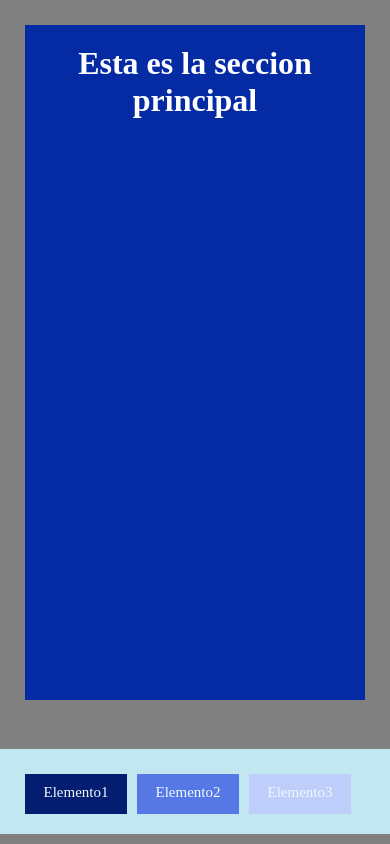
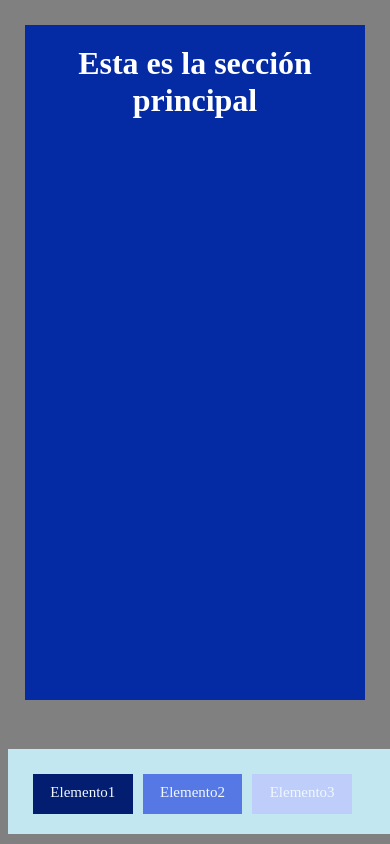
Before and after one commit to elizabetrgz/ejercicio10, a plain HTML site: page index.html in a window 390 px wide. Drawn offline with Linux system fonts and the light colour scheme.

Commit message:
add styles aside

```diff
--- a/index.html
+++ b/index.html
@@ -15,7 +15,7 @@
         <div class=" elemento elemento3"><p>Elemento3</p></div>
     </div>
     <div class="section-principal">
-        <h1> Esta es la seccion principal</h1>
+        <h1> Esta es la sección principal</h1>
     </div>
     </div>
 </body>
--- a/style.css
+++ b/style.css
@@ -21,6 +21,7 @@
     font-size: 30px;
     background-color: #C3E7F1;
     flex-grow: 1;
+    margin: 25px;
 }
 .elemento{
     height: 30%;
@@ -60,16 +61,17 @@
     .aside{
         position: fixed;
         bottom: 10px;
-        width: 100%;
+        left: 8px;
+        width: 98%;
         flex-direction: row;
         height: 85px;
         margin: auto;
+        flex-grow: 0;
     }
 
     .elemento{
         width: 30%;
         font-size: 15px;
-        flex-grow: 0;
         height: 40px;
     }
 
```
